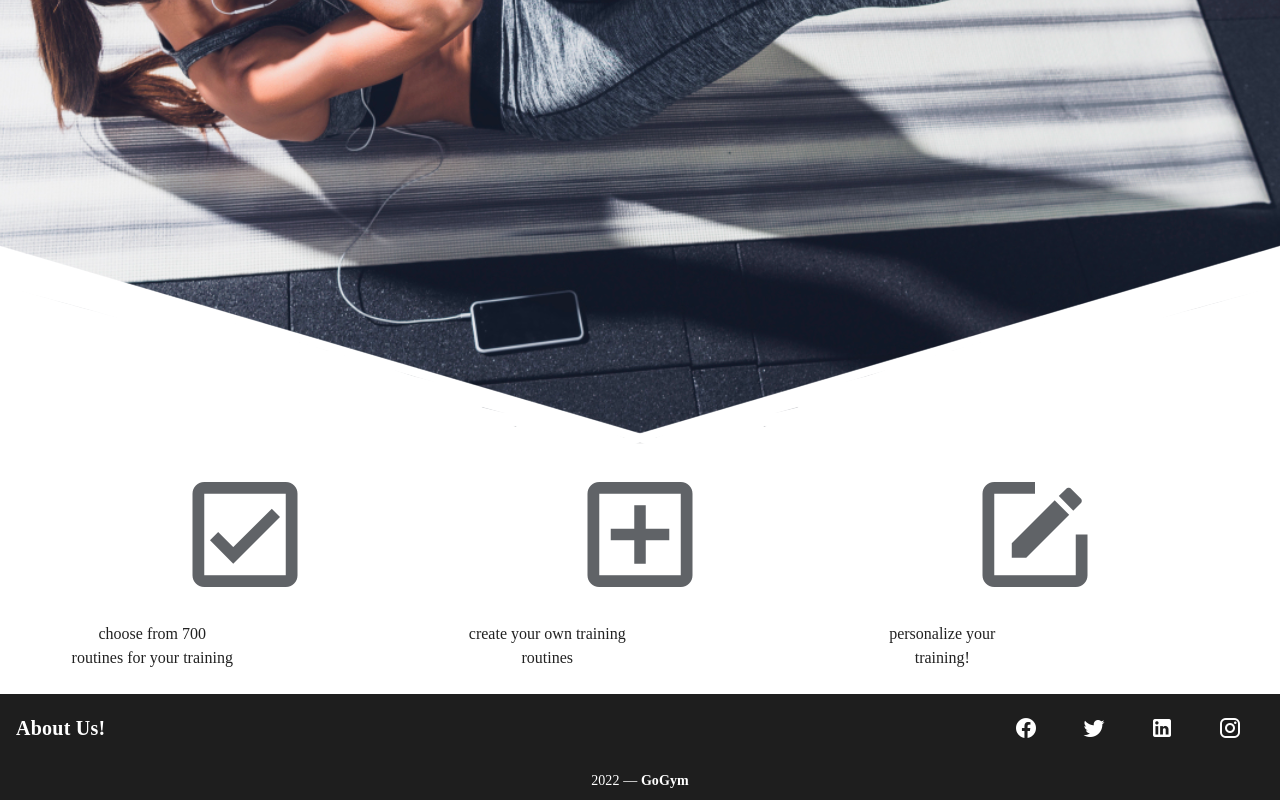
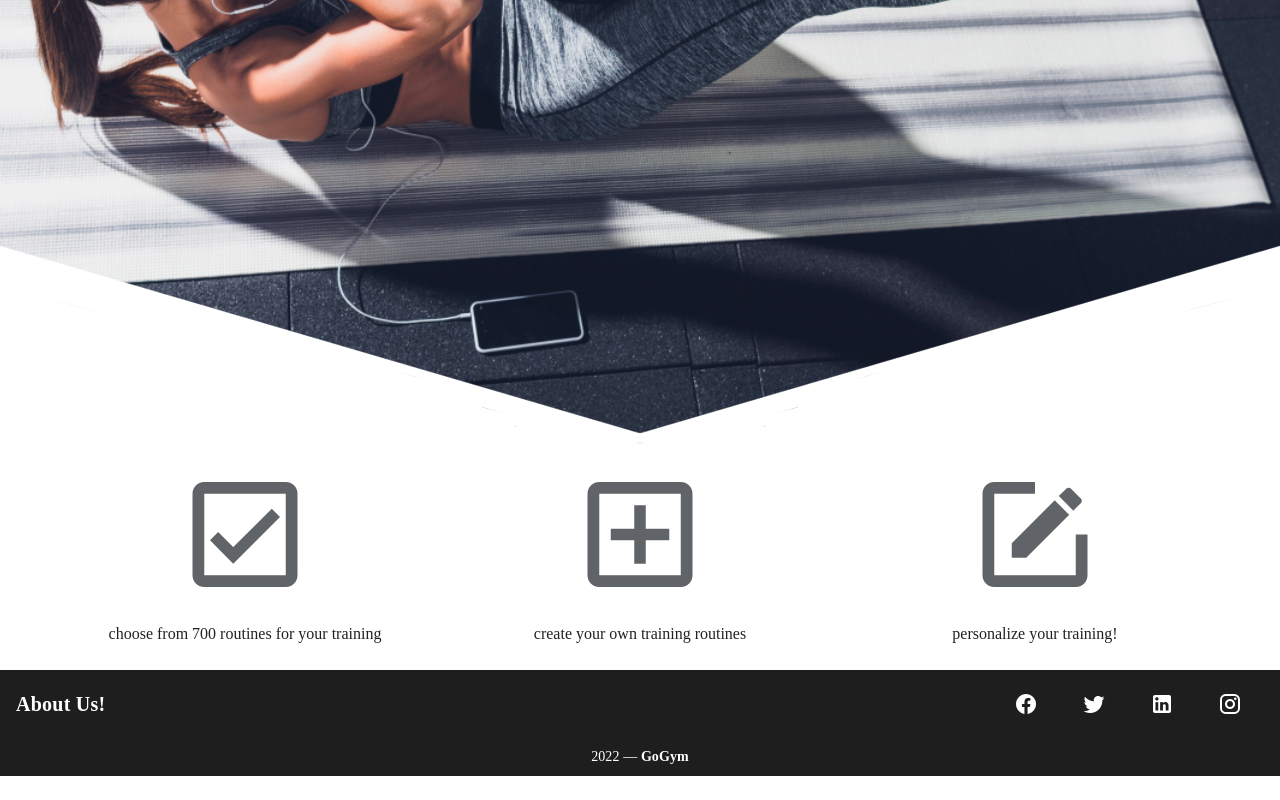
Before and after one commit to magflores/GoGym-web, a Vue app: page / in a window 1280 px wide. Shown: the part 490-1290 px from the top of the page. After the commit the page ends 1266 px from the top, so only its background shows below. Built offline with nearby package versions, Linux system fonts and the light colour scheme; what vue-resource would draw is missing.

Commit message:
minor fix
home view

```diff
--- a/src/views/HomeView.vue
+++ b/src/views/HomeView.vue
@@ -26,7 +26,7 @@
             <v-icon size="1000%" color="#606367"> mdi-checkbox-outline </v-icon>
 
           </v-btn>
-          <v-col cols="6">
+          <v-col>
           <div class="text-container">choose from 700 routines for your training</div>
 
           </v-col>
@@ -40,7 +40,7 @@
 
             <v-icon size="1000%" color="#606367">mdi-plus-box-outline</v-icon>
           </v-btn>
-          <v-col cols="6">
+          <v-col>
           <div class="text-container"> create your own training routines</div>
           </v-col>
         </v-col>
@@ -53,7 +53,7 @@
 
             <v-icon size="1000%" color="#606367">mdi-square-edit-outline</v-icon>
           </v-btn>
-          <v-col cols="6">
+          <v-col>
           <div class="text-container">personalize your training!</div>
           </v-col>
         </v-col>
```
